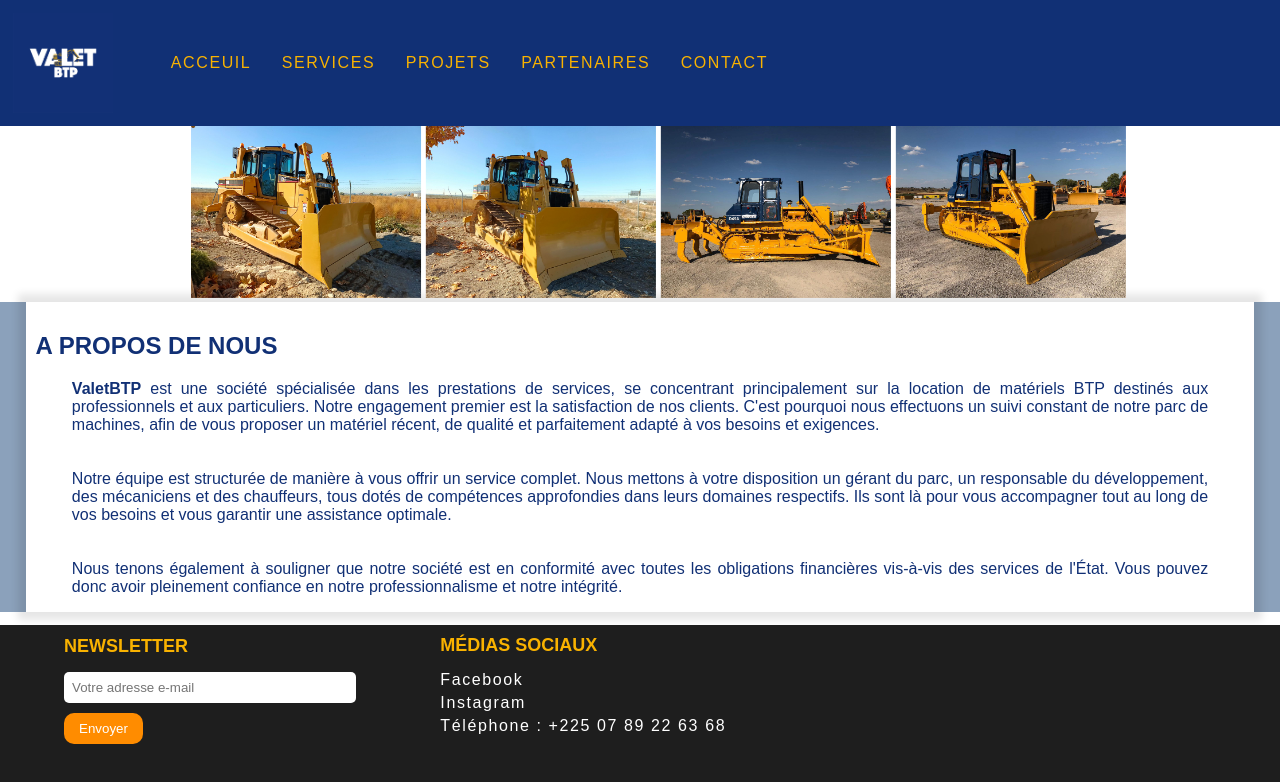
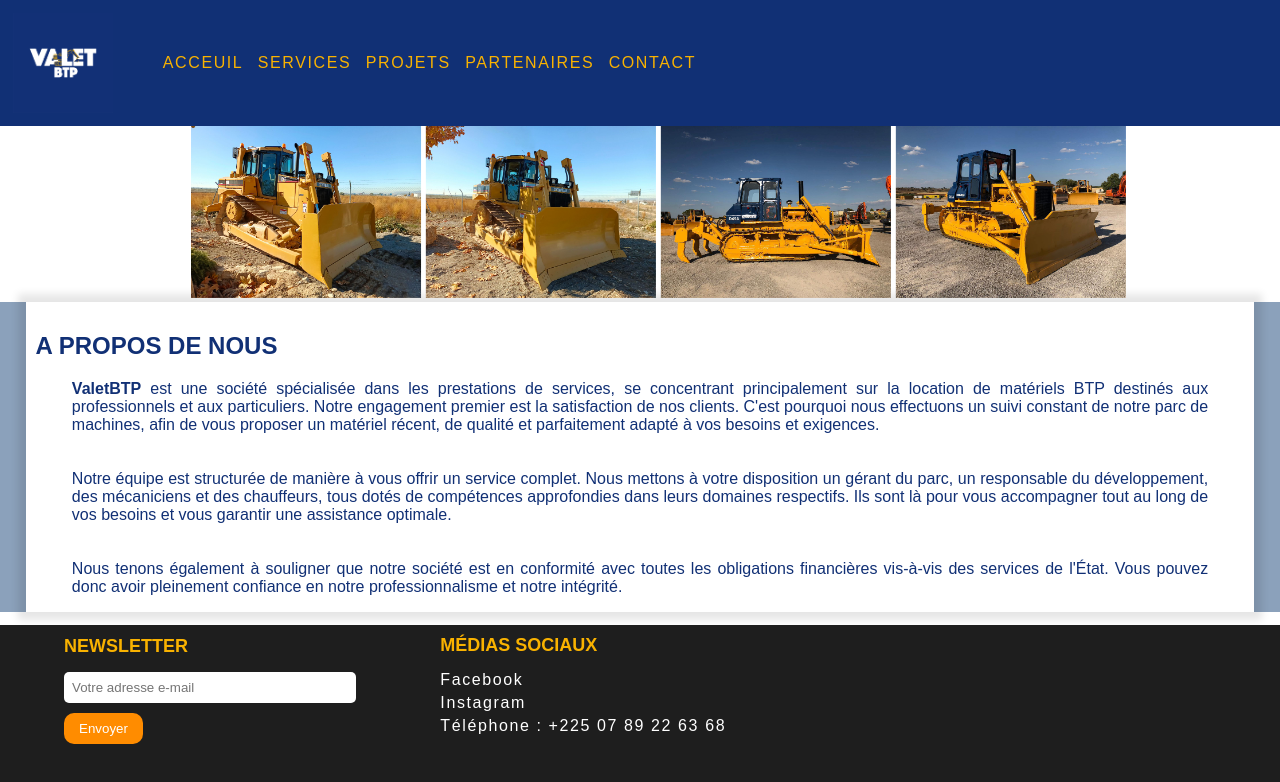
Before and after one commit to smohamo8/site_web_static, a plain HTML site: page index.html in a window 1280 px wide. Shown: the top 782 px of the page. Drawn offline with Linux system fonts and the light colour scheme.

Commit message:
Update style.css

```diff
--- a/style.css
+++ b/style.css
@@ -10,6 +10,7 @@
             margin:  0px;
             padding: 0px;
             font-family: Arial;
+            overflow-x: hidden;
         }
 
          /******************************************************/
@@ -38,7 +39,7 @@
         nav ul li {
             list-style-type: none; /* On supprime les bouttons */
             display: inline-block;
-            padding: 8px;  /*espacement entre les titres*/
+            padding: 0%;  /*espacement entre les titres*/
             margin-left: 10px;
 
         }
```
